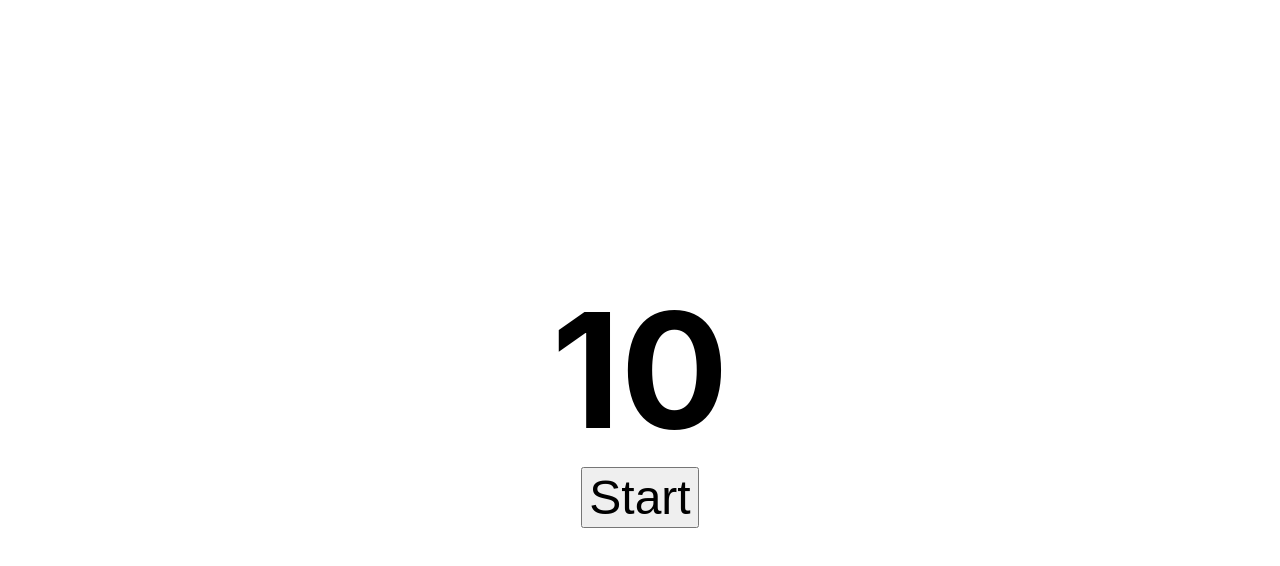
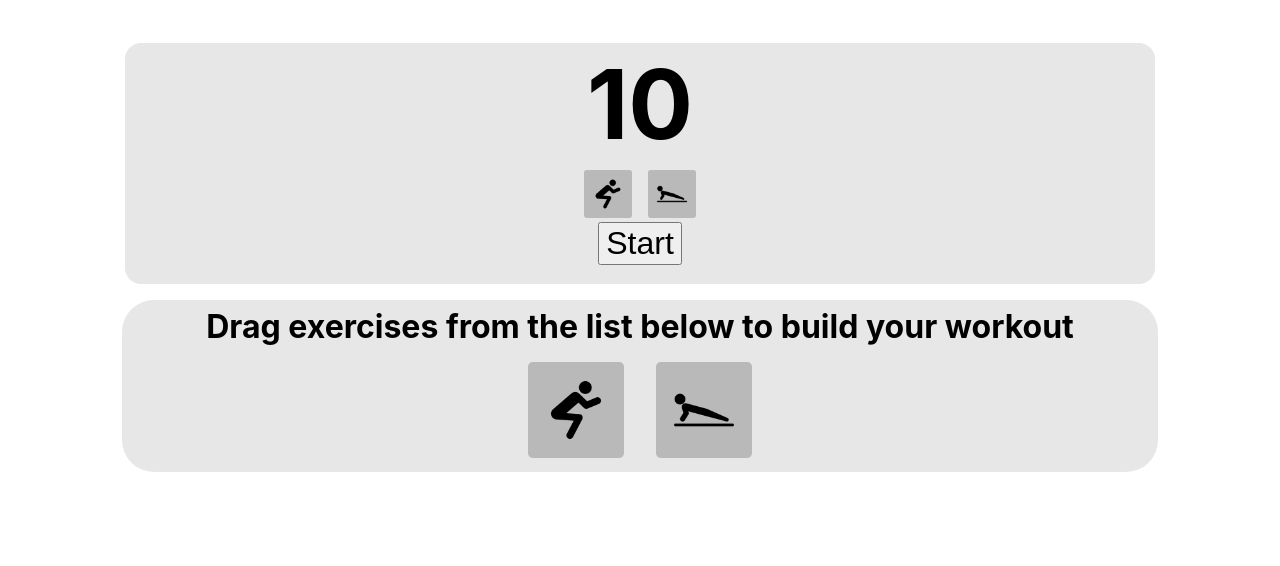
Before and after one commit to ThbltLmr/tabata-workout, a React (Create React App) app: page / in a window 1280 px wide. Shown: the top 566 px of the page. Built offline with nearby package versions, Linux system fonts and the light colour scheme.

Commit message:
added list

```diff
--- a/src/App.css
+++ b/src/App.css
@@ -1,23 +1,62 @@
 .App {
   text-align: center;
   height: 100vh;
+  display: flex;
+  flex-direction: column;
 }
 
 .tabataTimer {
-  height: 100%;
   display: flex;
   flex-direction: column;
   justify-content: center;
   align-items: center;
+  margin: 0 auto 1em auto;
+  background-color: rgb(231, 231, 231);
+  width: 80%;
+  padding: 0.2em;
+  border-radius: 1em;
 }
 
 .timer {
-  font-size: 10em;
+  font-size: 6em;
   font-weight: 700;
 }
 
+.flex-container {
+  display: flex;
+  align-items: center;
+}
+
+.exercisesContainer {
+  font-size: 2em;
+  font-weight: 700;
+  margin: 0 auto;
+  background-color: rgb(231, 231, 231);
+  width: 80%;
+  padding: 0.2em;
+  border-radius: 1em;
+}
+
+.exercisesList {
+  list-style: none;
+  padding: 0;
+  margin: 0;
+  display: flex;
+  justify-content: center;
+  margin-top: 0.5em;
+}
+
+.exercisesList li img {
+  background-color: rgb(185, 185, 185);
+  margin: 0 0.5em;
+  width: 2em;
+  border-radius: 5%;
+  padding: 0.5em
+}
+
 .startButton {
-  font-size: 3em;
+  font-size: 2em;
+  margin-bottom: 0.5em;
 }
 
 .body {
--- a/src/App.js
+++ b/src/App.js
@@ -2,11 +2,25 @@ import logo from './logo.svg';
 import './App.css';
 import MyButton from './components/Tabatatimer';
 import TabataTimer from './components/Tabatatimer';
+import Exercises from './components/Exercises';
 
 function App() {
+  const userWorkout = [
+    {
+      name: 'squats',
+      thumbnail: './thumbnails/squats.png'
+    },
+    {
+      name: 'push-ups',
+      thumbnail: './thumbnails/pushups.png'
+    }
+  ]
+
   return (
     <div className="App">
-      <TabataTimer/>
+      <h1 className='pageTitle'></h1>
+      <TabataTimer userWorkout = {userWorkout} />
+      <Exercises/>
     </div>
   );
 }
--- /dev/null
+++ b/src/components/Exercises.js
@@ -0,0 +1,30 @@
+import { useState } from 'react';
+
+export default function Exercises() {
+  const exercises = [
+    {
+      name: 'squats',
+      thumbnail: './thumbnails/squats.png'
+    },
+    {
+      name: 'push-ups',
+      thumbnail: './thumbnails/pushups.png'
+    }
+  ]
+  return (
+    <div className='exercisesContainer'>
+      Drag exercises from the list below to build your workout
+      <ul className="exercisesList">
+        {exercises.map(({name, thumbnail}) => {
+          return (
+            <li key={name}>
+              <div className="characters-thumb">
+                <img src={thumbnail} alt={`${name} Thumb`} />
+              </div>
+            </li>
+          );
+        })}
+      </ul>
+    </div>
+  )
+}
--- a/src/components/Tabatatimer.js
+++ b/src/components/Tabatatimer.js
@@ -1,7 +1,7 @@
 import { clear } from "@testing-library/user-event/dist/clear";
 import { useState, useEffect } from "react";
 
-export default function TabataTimer() {
+export default function TabataTimer({userWorkout}) {
   const [seconds, setSeconds] = useState(10);
   const [displayMessage, setDisplayMessage] = useState(false);
   const [workout, setWorkout] = useState(false);
@@ -43,6 +43,17 @@ export default function TabataTimer() {
       <div className="timer">
         {seconds}
       </div>
+      <ul className="exercisesList">
+        {userWorkout.map(({name, thumbnail}) => {
+          return (
+            <li key={name}>
+              <div className="characters-thumb">
+                <img src={thumbnail} alt={`${name} Thumb`} />
+              </div>
+            </li>
+          );
+        })}
+      </ul>
       <button className="startButton" onClick={toggleTimer}>{buttonMessage}</button>
     </div>
   );
```
Also changed, not shown: public/thumbnails/pushups.png (added), public/thumbnails/squats.png (added).
